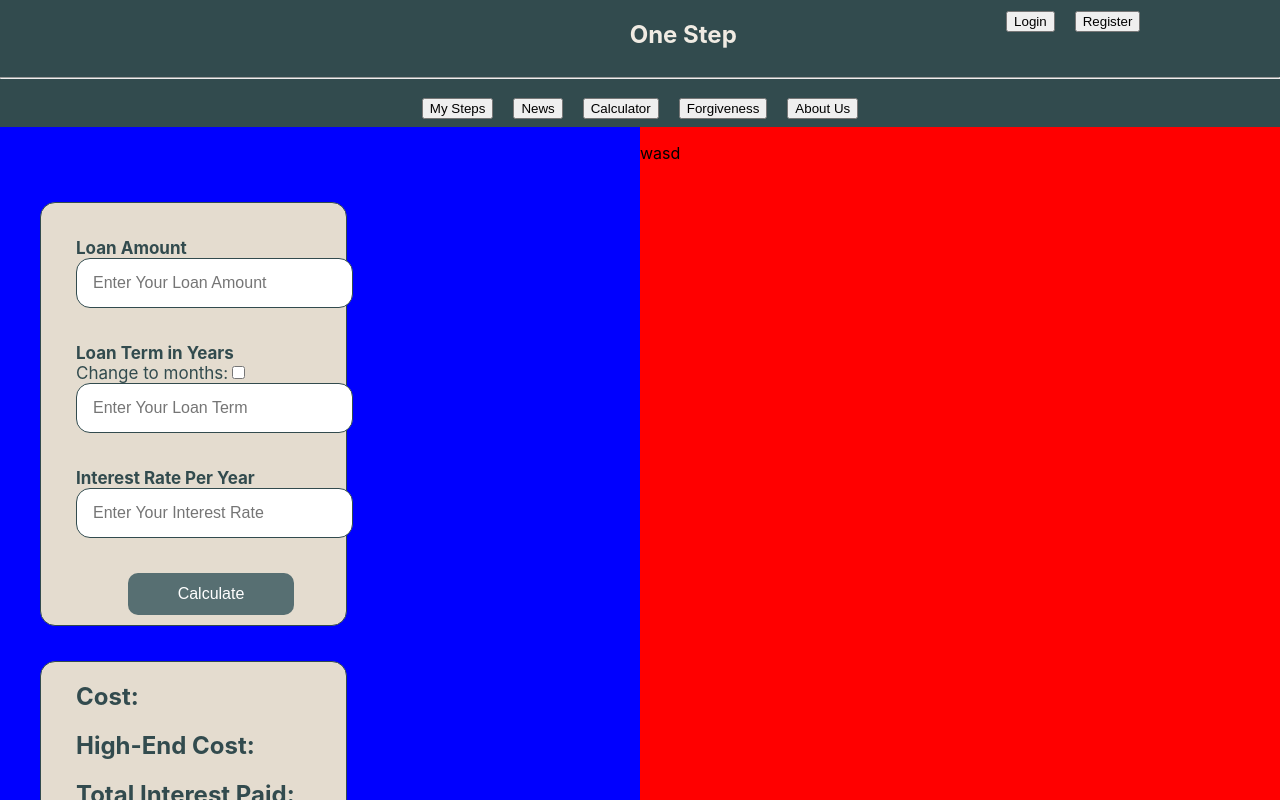
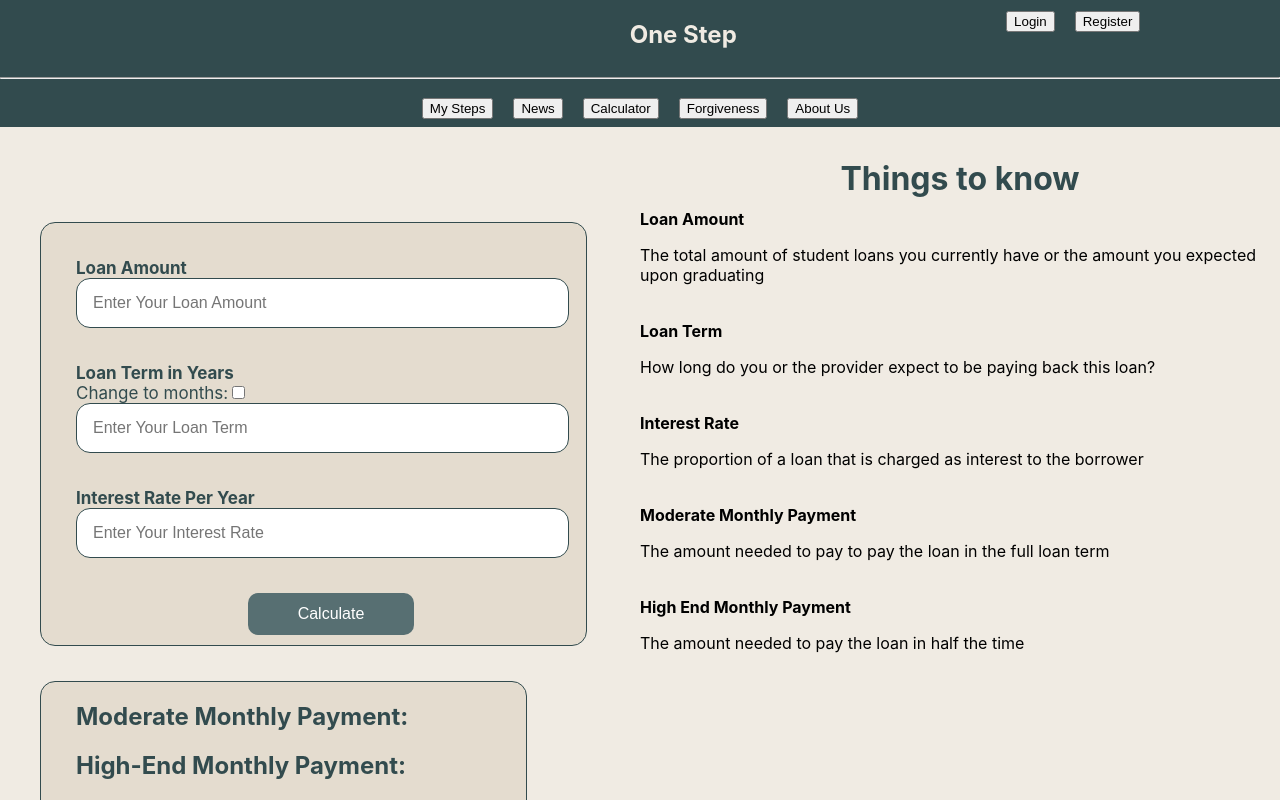
Before and after one commit to Cazi/JPMColumbusHackathon, a React (Create React App) app in the folder one-step/: page /calculator in a window 1280 px wide. Shown: the top 800 px of the page. Built offline with nearby package versions, Linux system fonts and the light colour scheme.

Commit message:
calcultaor information

```diff
--- a/one-step/src/components/pages/CalculatorPage/CalculatorPage.tsx
+++ b/one-step/src/components/pages/CalculatorPage/CalculatorPage.tsx
@@ -8,7 +8,7 @@ const CalculatorPageContainer = styled.div`
 `;
 
 const CalculatorLocation = styled.div`
-  padding-top: 75px;
+  padding-top: 95px;
   padding-left: 40px;
   display: flex;
   flex-direction: column;
@@ -20,14 +20,13 @@ const ColumnOne = styled.div`
   display: flex;
   flex-direction: column;
   width: 50%;
-  background-color: blue;
+
 `;
 
 const ColumnTwo = styled.div`
   display: flex;
   flex-direction: column;
   width: 50%;
-  background-color: red;
 `;
 
 const CalculatorFrame = styled.div`
@@ -36,7 +35,7 @@ const CalculatorFrame = styled.div`
   border-radius: 15px;
   font-size: 17px;
   height: 75%;
-  width: 45%;
+  width: 85%;
   padding-left: 35px;
   padding-top: 35px;
   margin-bottom: 35px;
@@ -93,7 +92,7 @@ const CalculatedDisplay = styled.div`
   border-radius: 15px;
   font-size: 16px;
   height: 50%;
-  width: 45%;
+  width: 75%;
   padding-left: 35px;
   margin-bottom: 90px;
 `;
@@ -106,6 +105,18 @@ const SwitchDiv = styled.div`
   display: flex;
   flex-direction: row;
 `
+const TitleSpace = styled.div`
+  width: 100%;
+  height: 2.5%;
+  text-align: center;
+  font-weight: bold;
+  font-size: 16px;
+  color: #324b4e
+`;
+
+const StyledSubTitle = styled.h1`
+  color: #324b4e;
+`;
 
 const sendForm = async (event: FormEvent<HTMLFormElement>) => {
   event.preventDefault()
@@ -181,13 +192,38 @@ const CalculatorPage: FC = () => {
         </CalculatorForm>
       </CalculatorFrame>
       <CalculatedDisplay>
-        <h2><div id="calculate">Cost: </div></h2>
-        <h2><div id="high-end">High-End Cost: </div></h2>
+        <h2><div id="calculate">Moderate Monthly Payment: </div></h2>
+        <h2><div id="high-end">High-End Monthly Payment: </div></h2>
         <h2><div id="total-interest">Total Interest Paid: </div> </h2>
       </CalculatedDisplay>
     </CalculatorLocation>
     </ColumnOne>
-    <ColumnTwo> <p>wasd</p>
+    <ColumnTwo>
+      <TitleSpace>
+        <StyledSubTitle>
+          <p>Things to know</p>
+        </StyledSubTitle>
+      </TitleSpace>
+<br/>
+<br/>
+<br/>
+    <div>
+    <b>Loan Amount</b>
+    <p>The total amount of student loans you currently have or the amount you expected upon graduating</p>
+<br/>
+    <b>Loan Term</b>
+    <p>How long do you or the provider expect to be paying back this loan?</p>
+<br/>
+    <b>Interest Rate</b>
+    <p>The proportion of a loan that is charged as interest to the borrower</p>
+<br/>
+    <b>Moderate Monthly Payment</b>
+    <p>The amount needed to pay to pay the loan in the full loan term</p>
+<br/>
+    <b>High End Monthly Payment</b>
+    <p>The amount needed to pay the loan in half the time</p>
+<br/>
+    </div>
     </ColumnTwo>
     </CalculatorPageContainer>;
 };
```
